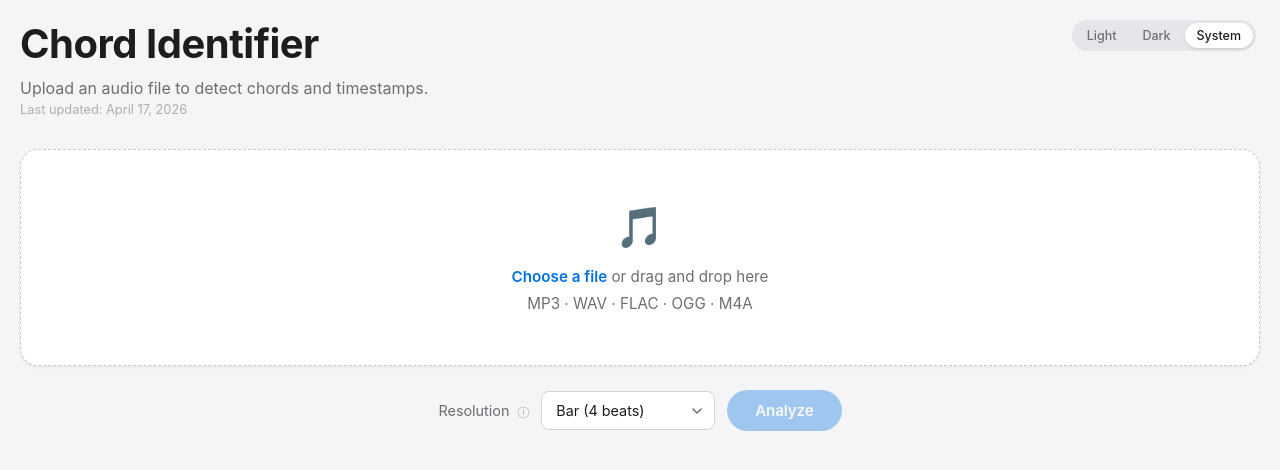
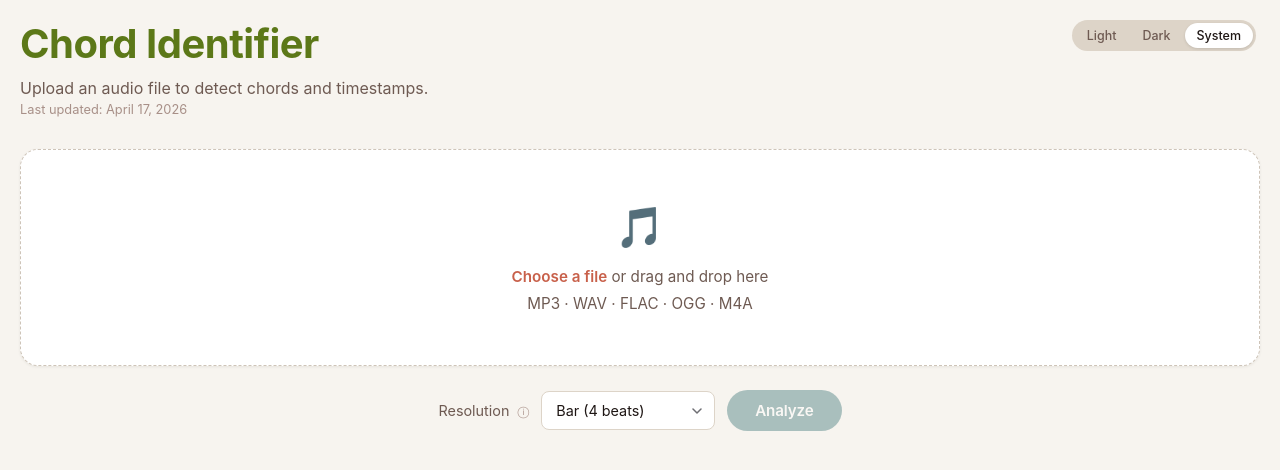
Before and after one commit to jodyhughes/chord-identifier, a website built with Vite: page index.html in a window 1280 px wide. Built offline with nearby package versions, Linux system fonts and the light colour scheme; what @tensorflow/tfjs would draw is missing.

Commit message:
Retheme with Dunn-Edwards 2026 palette; fix bar shift display and info-tip spacing
- Apply Dunn-Edwards 2026 color palette: teal buttons, terracotta waveform/progress,
  olive chord names, gold passing tones, Purple Prose tooltips
- Add --btn-bg separate from --accent so buttons and waveform use distinct colors
- Color h1 title with --chord-name variable
- Fix bar shift display to show signed offset (-1 instead of +3 when wrapping)
- Fix BAR info-tip spacing by grouping label and tip as one flex child
- Add numeric display to bar shift control (matching transpose behavior)

Co-Authored-By: Claude Sonnet 4.6 <noreply@anthropic.com>

```diff
--- a/index.html
+++ b/index.html
@@ -13,55 +13,63 @@
     *, *::before, *::after { box-sizing: border-box; margin: 0; padding: 0; }
 
     :root {
-      --bg:           #f5f5f7;
+      --bg:           #f7f4ef;
       --bg-card:      #ffffff;
-      --bg-hover:     #f0f6ff;
+      --bg-hover:     #eef4f4;
       --bg-input:     #ffffff;
-      --text-primary: #1d1d1f;
-      --text-secondary: #6e6e73;
-      --text-muted:   #aeaeb2;
-      --border:       #d2d2d7;
-      --border-drop:  #c7c7cc;
-      --divider:      #e5e5ea;
-      --accent:       #0071e3;
-      --accent-hover: #0077ed;
-      --accent-active-bg: #0071e3;
-      --accent-glow:  rgba(0,113,227,0.2);
-      --progress-bg:  #e5e5ea;
-      --card-shadow:  0 1px 3px rgba(0,0,0,0.07);
-      --card-shadow-hover: 0 2px 10px rgba(0,0,0,0.1);
-      --card-active-shadow: 0 4px 16px rgba(0,113,227,0.3);
-      --passing:      #ff9500;
-      --passing-active: #ffe599;
-      --error:        #ff3b30;
-      --toggle-bg:    #e5e5ea;
-      --toggle-active: #0071e3;
+      --text-primary: #1e1614;
+      --text-secondary: #6e5a52;
+      --text-muted:   #a89088;
+      --border:       #ddd4c8;
+      --border-drop:  #cec4b8;
+      --divider:      #e8e0d8;
+      --accent:       #c8604a;
+      --accent-hover: #a84c38;
+      --accent-active-bg: #1b5e62;
+      --accent-glow:  rgba(200,96,74,0.2);
+      --btn-bg:       #1b5e62;
+      --btn-bg-hover: #134a4e;
+      --chord-name:   #5c7818;
+      --chord-name-active: #ffffff;
+      --progress-bg:  #e8e0d8;
+      --card-shadow:  0 1px 3px rgba(30,22,20,0.07);
+      --card-shadow-hover: 0 2px 10px rgba(30,22,20,0.12);
+      --card-active-shadow: 0 4px 16px rgba(27,94,98,0.35);
+      --passing:      #9e8a1a;
+      --passing-active: #f0e080;
+      --error:        #b83228;
+      --toggle-bg:    #ddd4c8;
+      --toggle-active: #1b5e62;
     }
 
     [data-theme="dark"] {
-      --bg:           #0f0f0f;
-      --bg-card:      #1a1a1a;
-      --bg-hover:     #16141f;
-      --bg-input:     #1a1a1a;
-      --text-primary: #e8e8e8;
-      --text-secondary: #888;
-      --text-muted:   #868686;
-      --border:       #444;
-      --border-drop:  #333;
-      --divider:      #333;
-      --accent:       #6c63ff;
-      --accent-hover: #7a72ff;
-      --accent-active-bg: #2a2560;
-      --accent-glow:  rgba(108,99,255,0.2);
-      --progress-bg:  #222;
-      --card-shadow:  0 1px 3px rgba(0,0,0,0.3);
-      --card-shadow-hover: 0 2px 10px rgba(0,0,0,0.4);
-      --card-active-shadow: 0 4px 16px rgba(108,99,255,0.3);
-      --passing:      #e8a838;
-      --passing-active: #ffc96b;
-      --error:        #e05c5c;
-      --toggle-bg:    #2a2a2a;
-      --toggle-active: #6c63ff;
+      --bg:           #0e1e1e;
+      --bg-card:      #162828;
+      --bg-hover:     #1e3434;
+      --bg-input:     #162828;
+      --text-primary: #f0ece4;
+      --text-secondary: #9ab4a8;
+      --text-muted:   #5a7870;
+      --border:       #2a4040;
+      --border-drop:  #1e3030;
+      --divider:      #1e3030;
+      --accent:       #e07858;
+      --accent-hover: #e88868;
+      --accent-active-bg: #7a2c18;
+      --accent-glow:  rgba(224,120,88,0.2);
+      --btn-bg:       #3a8890;
+      --btn-bg-hover: #4898a0;
+      --chord-name:   #98b840;
+      --chord-name-active: #d8f0a0;
+      --progress-bg:  #1e3030;
+      --card-shadow:  0 1px 3px rgba(0,0,0,0.35);
+      --card-shadow-hover: 0 2px 10px rgba(0,0,0,0.45);
+      --card-active-shadow: 0 4px 16px rgba(58,136,144,0.35);
+      --passing:      #d8c050;
+      --passing-active: #f8e888;
+      --error:        #f87171;
+      --toggle-bg:    #1e3030;
+      --toggle-active: #3a8890;
     }
 
     body {
@@ -110,7 +118,7 @@
     /* ── Layout ── */
     .site-header { width: 100%; max-width: 1600px; margin-bottom: 32px; text-align: left; }
 
-    h1 { font-size: 2.5rem; font-weight: 700; letter-spacing: -0.5px; margin-bottom: 10px; }
+    h1 { font-size: 2.5rem; font-weight: 700; letter-spacing: -0.5px; margin-bottom: 10px; color: var(--chord-name); }
 
     .subtitle { color: var(--text-secondary); font-size: 1rem; }
 
@@ -123,7 +131,7 @@
     .info-tip::after {
       content: attr(data-tooltip);
       position: absolute; bottom: calc(100% + 7px); left: 0;
-      background: var(--text-primary); color: var(--bg);
+      background: #522838; color: #f5ede8;
       font-size: 0.78rem; font-weight: 400; line-height: 1.45;
       padding: 7px 11px; border-radius: 8px;
       width: 260px; white-space: normal;
@@ -182,12 +190,12 @@
     }
 
     .btn {
-      padding: 11px 28px; background: var(--accent); color: #fff;
+      padding: 11px 28px; background: var(--btn-bg); color: #fff;
       border: none; border-radius: 980px; font-size: 0.95rem; font-weight: 600;
       cursor: pointer; transition: background 0.2s, opacity 0.2s;
       font-family: inherit; letter-spacing: -0.01em;
     }
-    .btn:hover { background: var(--accent-hover); }
+    .btn:hover { background: var(--btn-bg-hover); }
     .btn:disabled { opacity: 0.35; cursor: not-allowed; }
 
     .btn-small { padding: 7px 16px; font-size: 0.85rem; }
@@ -266,10 +274,9 @@
     .chord-card:hover { background: var(--bg-hover); box-shadow: var(--card-shadow-hover); }
     .chord-card.active { background: var(--accent-active-bg); transform: scale(1.06); box-shadow: var(--card-active-shadow); }
 
-    .chord-name { font-size: 1.25rem; font-weight: 700; color: var(--accent); }
+    .chord-name { font-size: 1.25rem; font-weight: 700; color: var(--chord-name); }
     .chord-name.nc { color: var(--text-muted); font-weight: 400; font-style: italic; }
-    .chord-card.active .chord-name { color: #fff; }
-    [data-theme="dark"] .chord-card.active .chord-name { color: #a89fff; }
+    .chord-card.active .chord-name { color: var(--chord-name-active); }
 
     .chord-notes { font-size: 0.85rem; color: var(--text-muted); letter-spacing: 0.03em; }
     .chord-card.active .chord-notes { color: rgba(255,255,255,0.7); }
@@ -281,6 +288,7 @@
     .chord-time { font-size: 0.78rem; color: var(--text-muted); white-space: nowrap; }
     .chord-card.active .chord-time { color: rgba(255,255,255,0.6); }
     [data-theme="dark"] .chord-card.active .chord-time { color: #a89fff; }
+    .chord-card.active .chord-time { color: rgba(255,255,255,0.6); }
 
     label[for="resolution"] { color: var(--text-secondary); font-size: 0.9rem; }
 
@@ -436,7 +444,7 @@
       border-radius: 980px; padding: 6px 16px; font-size: 0.8rem; font-weight: 500;
       cursor: pointer; font-family: inherit; transition: border-color 0.2s, color 0.2s;
     }
-    .btn-ghost:hover { border-color: var(--accent); color: var(--accent); }
+    .btn-ghost:hover { border-color: var(--btn-bg); color: var(--btn-bg); }
   </style>
 </head>
 <body>
--- a/src/main.js
+++ b/src/main.js
@@ -307,6 +307,17 @@ function renderChords(chords) {
   barTip.setAttribute('aria-label', 'Bar shift info');
   barTip.textContent = 'ⓘ';
 
+  const barDisplay = document.createElement('span');
+
+  const updateBarDisplay = () => {
+    const val = barShift !== null ? barShift : 0;
+    const bpb = parseInt(resolution.value);
+    const signed = val > bpb / 2 ? val - bpb : val;
+    barDisplay.textContent = signed > 0 ? `+${signed}` : `${signed}`;
+    barDisplay.className = 'transpose-display' + (val !== 0 ? ' active' : '');
+  };
+  updateBarDisplay();
+
   const barLeftBtn = document.createElement('button');
   barLeftBtn.className = 'transpose-btn';
   barLeftBtn.setAttribute('aria-label', 'Shift bar start left one beat');
@@ -316,6 +327,7 @@ function renderChords(chords) {
     const bpb = parseInt(resolution.value);
     const cur = barShift !== null ? barShift : detectedBarOffset;
     barShift = ((cur - 1) % bpb + bpb) % bpb;
+    updateBarDisplay();
     setTimeout(() => rebuildChords(), 0);
   });
 
@@ -328,10 +340,13 @@ function renderChords(chords) {
     const bpb = parseInt(resolution.value);
     const cur = barShift !== null ? barShift : detectedBarOffset;
     barShift = (cur + 1) % bpb;
+    updateBarDisplay();
     setTimeout(() => rebuildChords(), 0);
   });
 
-  barShiftWrap.append(barLabel, barTip, barLeftBtn, barRightBtn);
+  const barLabelGroup = document.createElement('span');
+  barLabelGroup.append(barLabel, barTip);
+  barShiftWrap.append(barLabelGroup, barLeftBtn, barDisplay, barRightBtn);
 
   // Transpose controls
   const transposeWrap = document.createElement('div');
```
